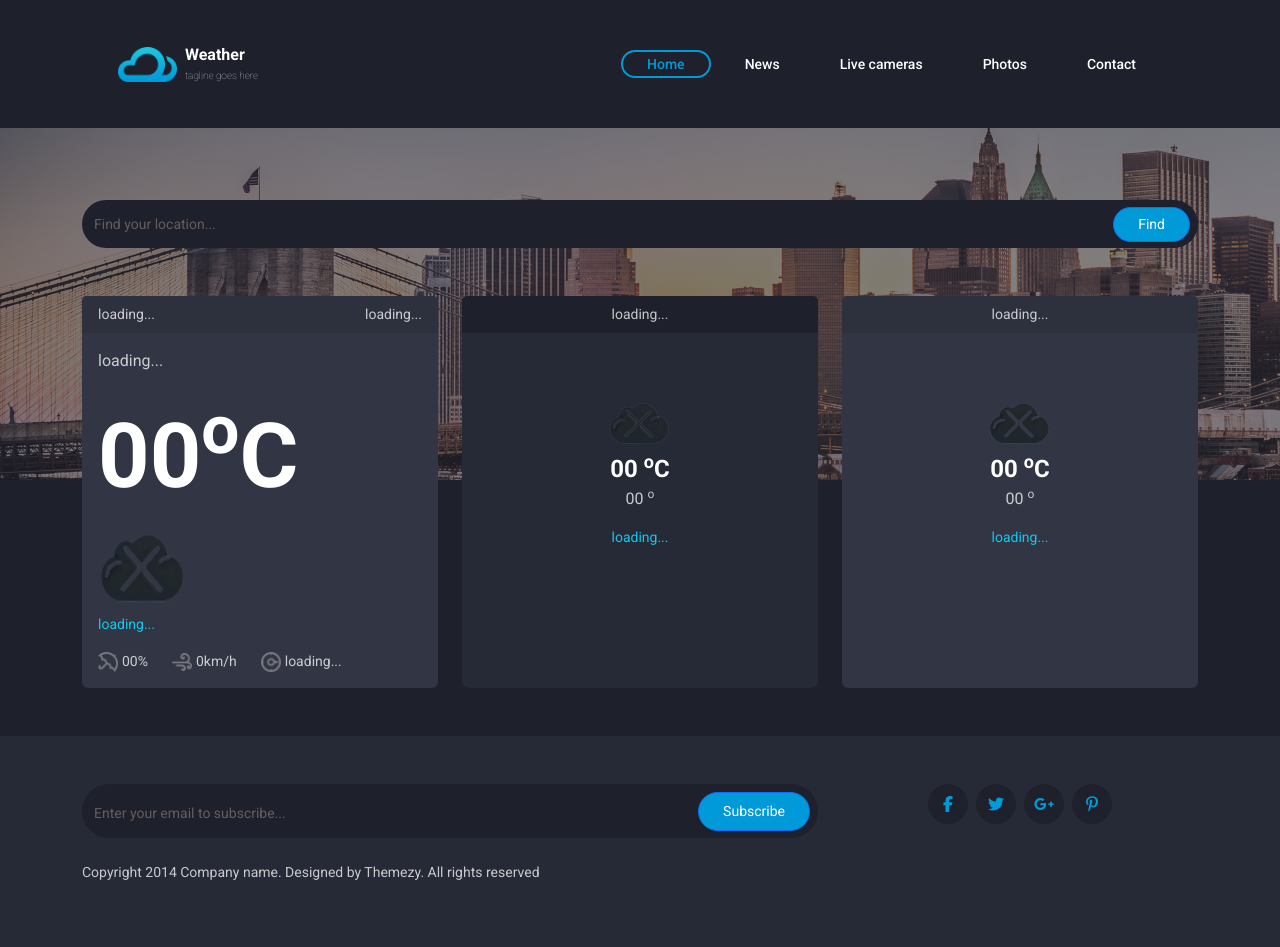
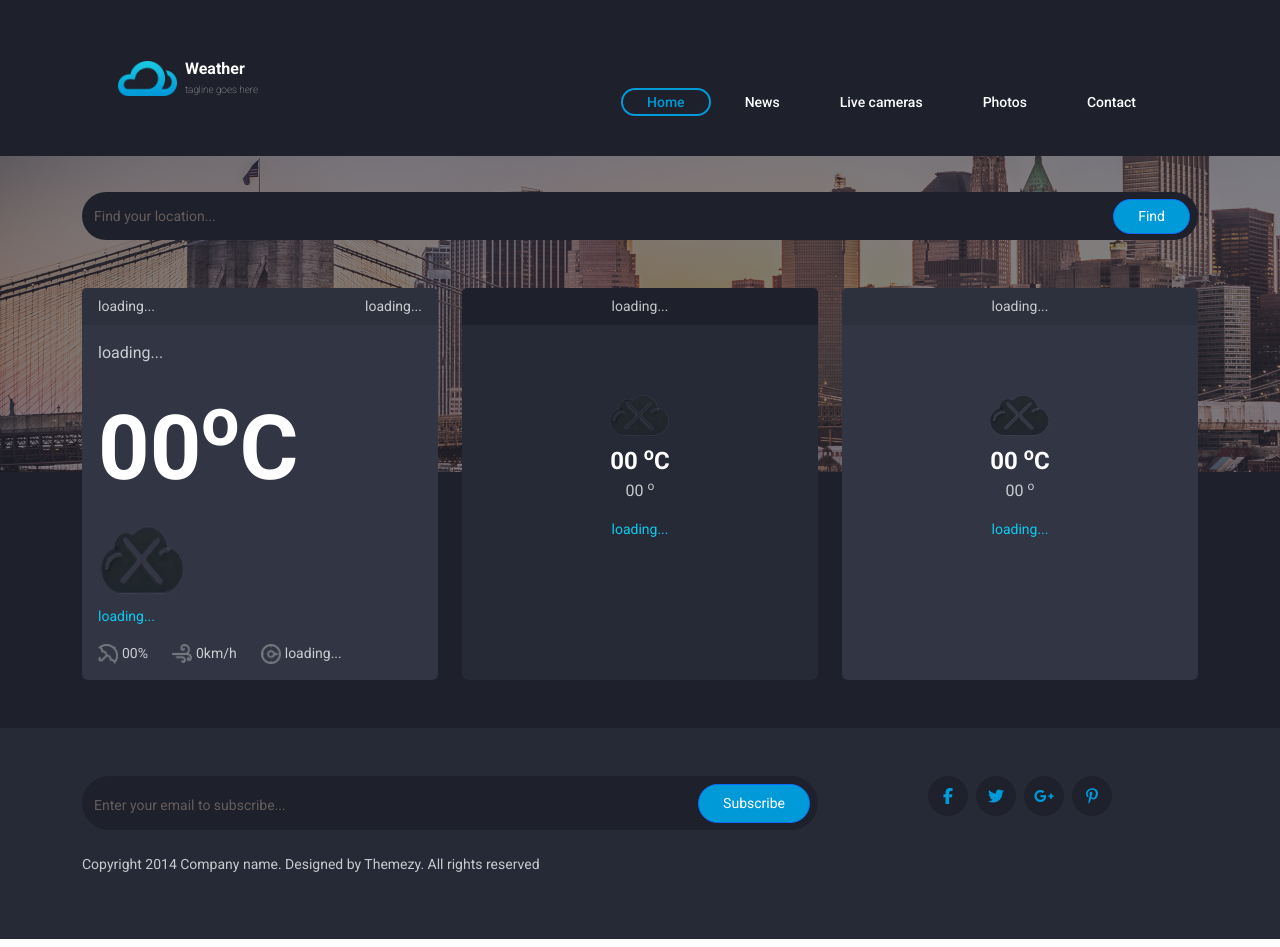
Before and after one commit to K7413dS433d/Weather-app, a plain HTML site: page index.html in a window 1280 px wide. Drawn offline with Linux system fonts and the light colour scheme; a script that the page names is missing.

Commit message:
fixed toggle list and solve margin issue

```diff
--- a/css/index.css
+++ b/css/index.css
@@ -92,6 +92,7 @@ button.navbar-toggler:hover,
 
 /* header  */
 header {
+  margin-top: 120px;
   background-image: url("./../assets/images/banner.png"),
     linear-gradient(to bottom, var(--bg-primary), var(--bg-primary));
   background-repeat: no-repeat;
--- a/index.html
+++ b/index.html
@@ -21,7 +21,7 @@
   </head>
   <body>
     <!-- navbar  -->
-    <nav class="navbar navbar-expand-lg py-4 align-items-center">
+    <nav class="navbar navbar-expand-lg py-4 align-items-center fixed-top">
       <div class="container py-3 px-lg-5">
         <a
           class="navbar-brand text-white d-flex gap-2 align-items-center"
@@ -45,10 +45,10 @@
           <span class="navbar-toggler-icon"></span>
         </button>
         <div
-          class="collapse navbar-collapse justify-content-end mt-5 mt-lg-0"
+          class="collapse navbar-collapse justify-content-end mt-lg-0"
           id="navbarNavAltMarkup"
         >
-          <div class="navbar-nav gap-lg-2">
+          <div class="navbar-nav gap-lg-2 mt-5">
             <a
               class="nav-link text-white rounded-5 px-4 py-4 py-lg-2 d-flex align-items-center justify-content-center fw-medium active"
               aria-current="page"
```
